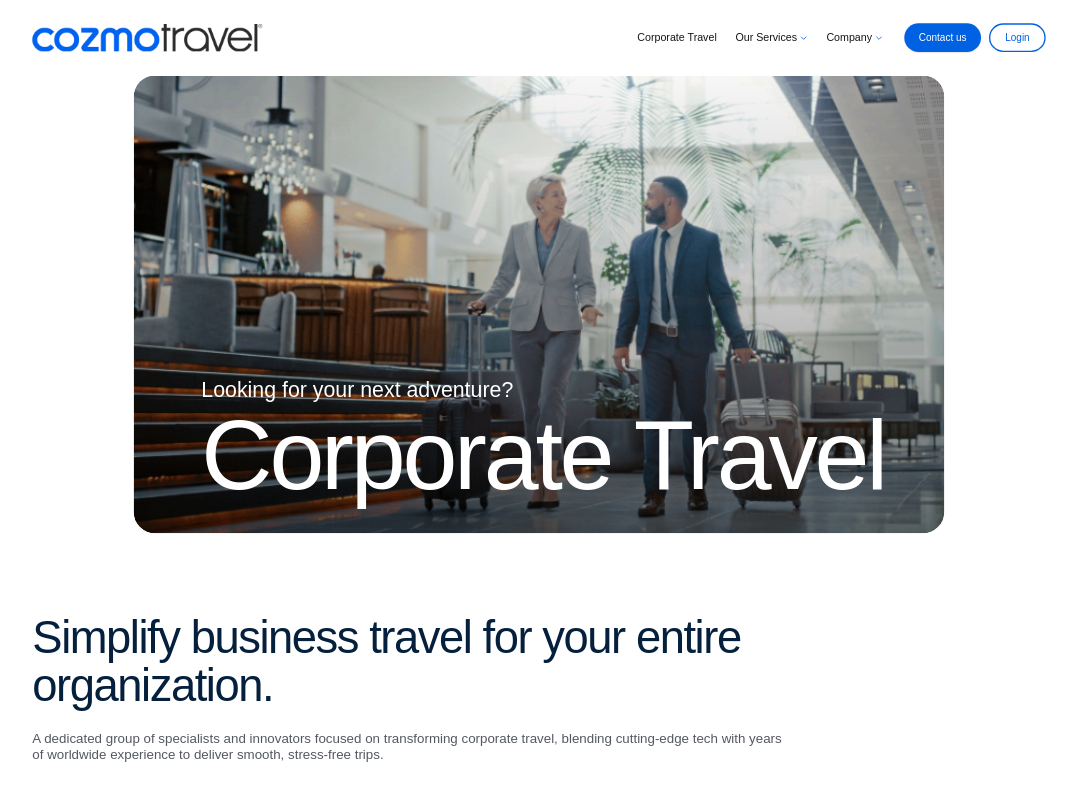
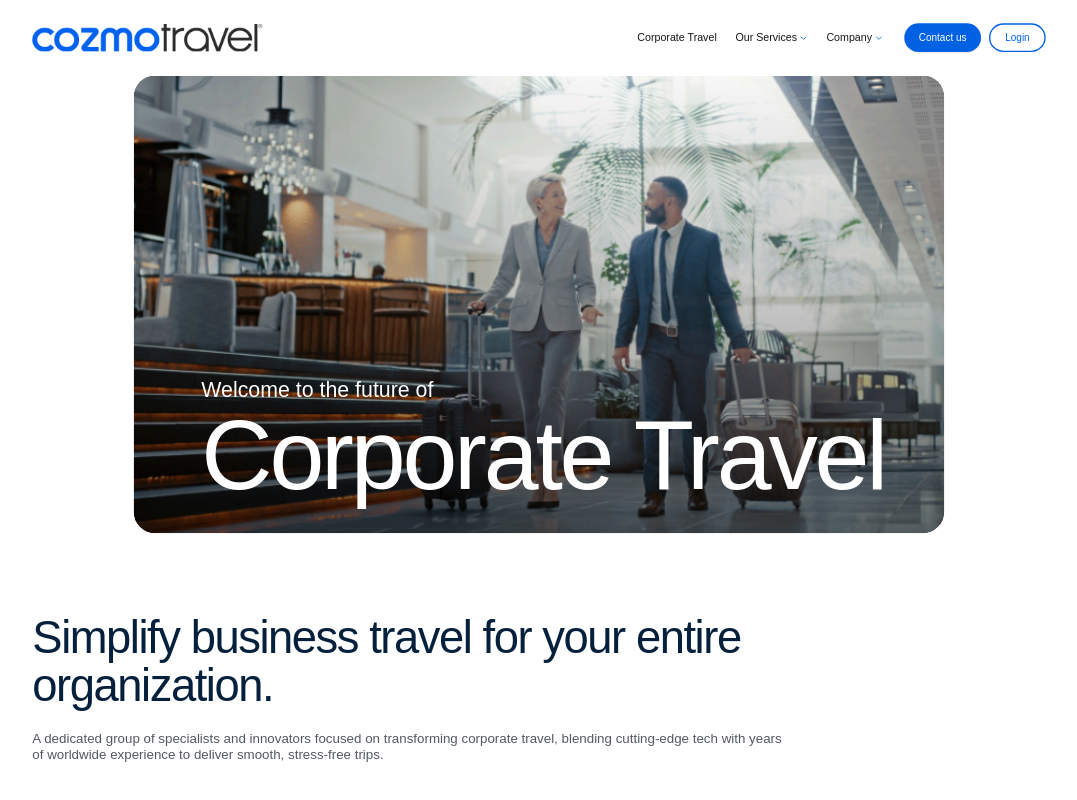
Before and after one commit to sufailaboobacker/COZMOWEB1, a React (Vite) app: page / in a window 1280 px wide. Both pictures are taken after a click on the element "Corporate Travel". Shown: the top 800 px of the page, without its empty margins (101-1178 px from the left). Built offline with nearby package versions, Linux system fonts and the light colour scheme; a web font is replaced by a local one.

Commit message:
Update Corporate Page hero tagline to Welcome to the future of

```diff
--- a/src/pages/CorporatePage/index.tsx
+++ b/src/pages/CorporatePage/index.tsx
@@ -415,7 +415,7 @@ function Container18() {
   return (
     <div className="content-stretch flex flex-col items-start relative shrink-0 w-full" data-name="Container">
       <div className="[word-break:break-word] flex flex-col font-['Loretta_Display_VF:Medium',sans-serif] font-medium justify-center leading-[0] relative shrink-0 text-[32px] text-white whitespace-nowrap">
-        <p className="leading-[28px]">Looking for your next adventure?</p>
+        <p className="leading-[28px]">Welcome to the future of</p>
       </div>
     </div>
   );
```
